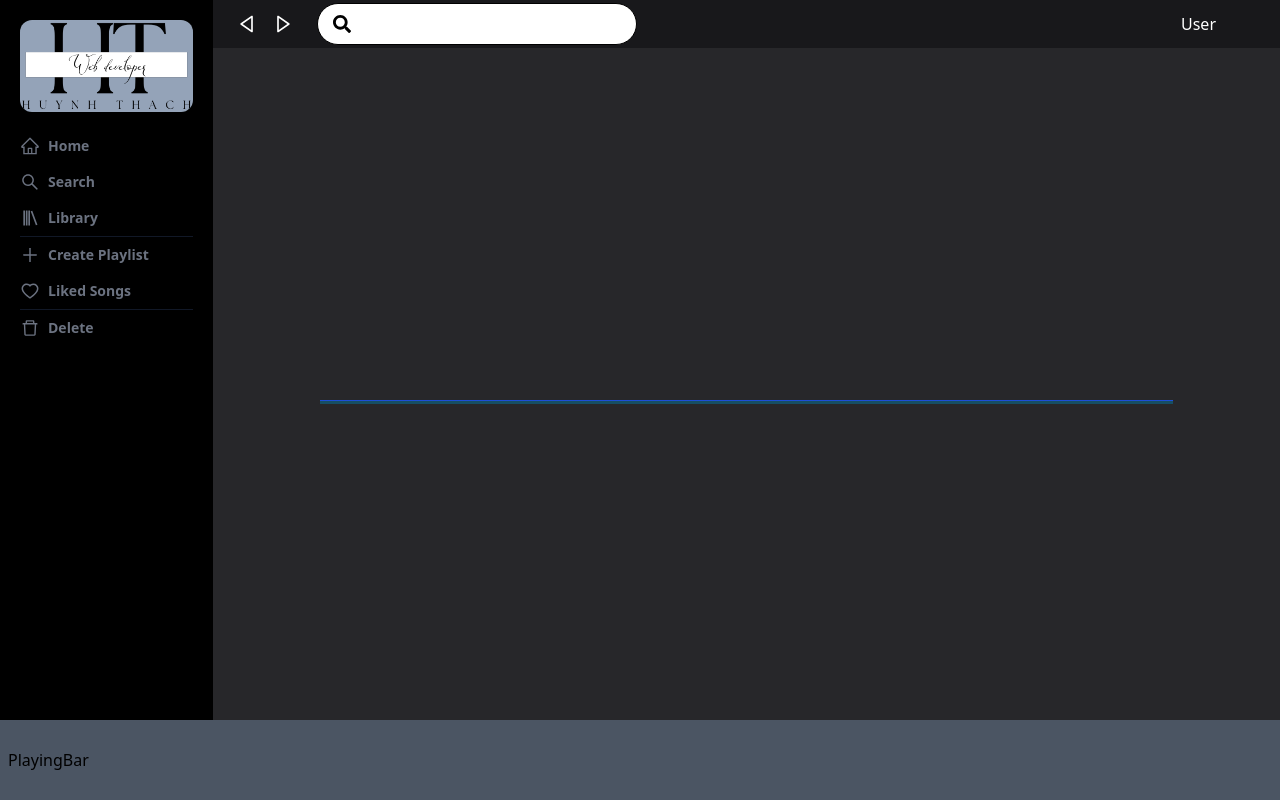
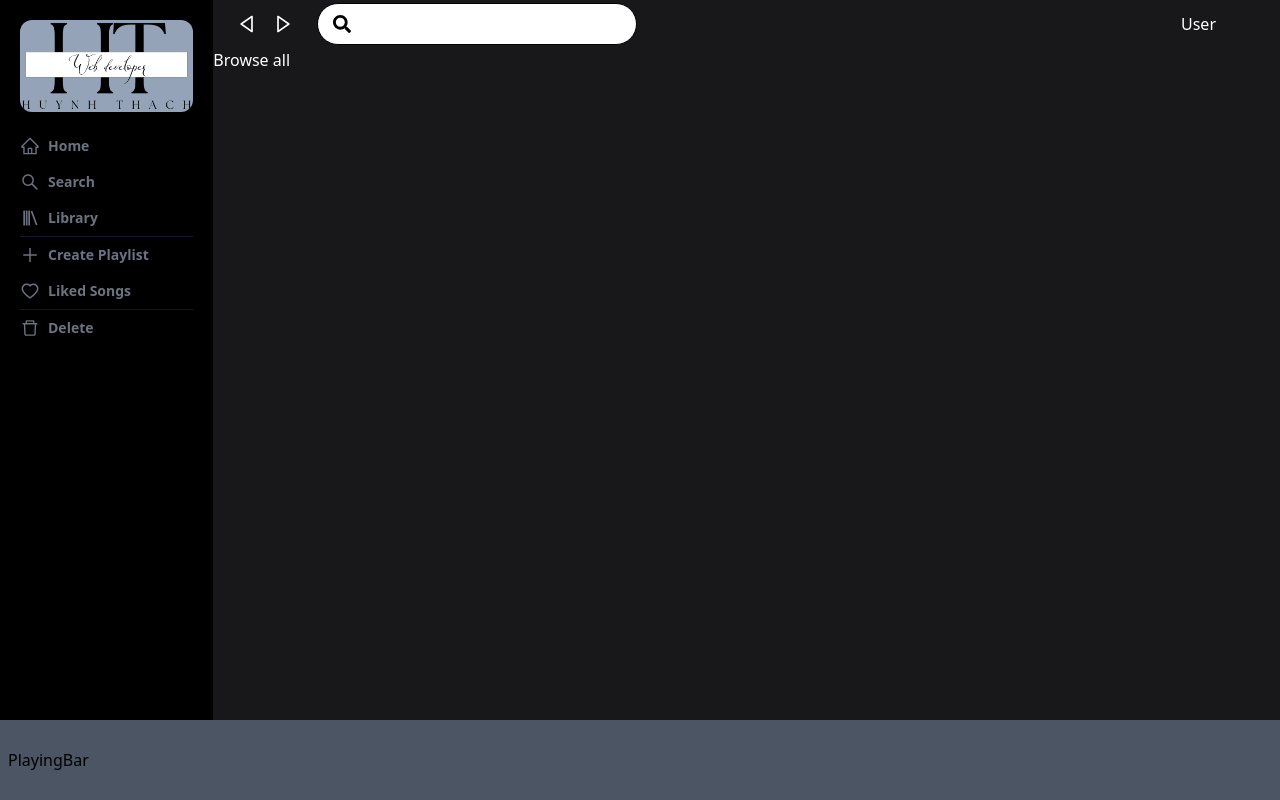
Before and after one commit to ThachHuynhIT/MP3_Web_NextJS, a Next.js app: page /search in a window 1280 px wide. Built offline with nearby package versions, Linux system fonts and the light colour scheme.

Commit message:
commit dau ngay

```diff
--- a/src/components/Header.tsx
+++ b/src/components/Header.tsx
@@ -6,7 +6,7 @@ import SearchInput from "./SearchInput";
 // rafce
 const Header = () => {
   return (
-    <div className="bg-zinc-900	 sticky top-0 flex w-full h-12 pr-10 items-center text-white z-20">
+    <div className="header bg-zinc-900	sticky top-0 flex w-full h-12 md:pr-10 items-center text-white z-20">
       <div className="flex items-center w-full m-2">
         <div className="hidden lg:flex m-4 text-xl font-medium">
           <button>
@@ -21,7 +21,7 @@ const Header = () => {
             <CgMenuHotdog className="text-5xl" />
           </button>
         </div>
-        <div className="text-black items-center">
+        <div className="text-black items-center py-2">
           <SearchInput />
         </div>
         <div className="text-right w-full px-4">User</div>
--- a/src/components/IconSidebar.tsx
+++ b/src/components/IconSidebar.tsx
@@ -1,19 +1,24 @@
+import { link } from "fs";
 import React from "react";
 import { IconType } from "react-icons";
 
 interface props {
   icon: IconType;
   label: string;
+  link: string;
 }
 
-const IconSidebar = ({ icon: Icon, label }: props) => {
+const IconSidebar = ({ icon: Icon, label, link }: props) => {
   return (
     <div>
       <div className="space-y-4">
-        <button className="flex items-center space-x-2 hover:text-white py-2">
+        <a
+          href={link}
+          className="flex items-center space-x-2 hover:text-white py-2"
+        >
           <Icon className="h-5 w-5" />
           <span className="font-black">{label}</span>
-        </button>
+        </a>
       </div>
     </div>
   );
--- a/src/components/PlayingBar.tsx
+++ b/src/components/PlayingBar.tsx
@@ -2,7 +2,7 @@ import React from "react";
 
 const PlayingBar = () => {
   return (
-    <div className="flex sticky items-center bg-gray-600 w-full bottom-0 h-20 p-2">
+    <div className="flex fixed items-center bg-gray-600 w-full bottom-0 h-20 p-2">
       PlayingBar
     </div>
   );
--- /dev/null
+++ b/src/components/SearchCard.tsx
@@ -0,0 +1,14 @@
+import React from "react";
+
+const SearchCard = () => {
+  return (
+    <div className="flex w-full h-full">
+      <div className="flex text-white">
+        Browse all
+        <div className="grid gap-6"></div>
+      </div>
+    </div>
+  );
+};
+
+export default SearchCard;
--- a/src/components/Sidebar.tsx
+++ b/src/components/Sidebar.tsx
@@ -12,7 +12,7 @@ import { BiLibrary } from "react-icons/bi";
 
 const Sidebar = () => {
   return (
-    <div className="text-gray-500 sticky top-0 m-0 px-5 pt-5 pb-36 text-xs lg:text-sm h-max scrollbar-hidden sm:max-w-[15rem] lg:max-w-[27rem] hidden md:block">
+    <div className="sidebar text-gray-500 sticky top-0 bottom-0 m-0 px-5 pt-5 pb-36 text-xs lg:text-sm h-max scrollbar-hidden sm:max-w-[15rem] lg:max-w-[27rem] hidden md:block">
       <Image
         src="/image/HTlogo.png"
         alt="me"
@@ -20,14 +20,14 @@ const Sidebar = () => {
         height="100"
         className="bg-slate-400 rounded-xl mb-4"
       />
-      <IconSidebar icon={AiOutlineHome} label="Home" />
-      <IconSidebar icon={AiOutlineSearch} label="Search" />
-      <IconSidebar icon={BiLibrary} label="Library" />
+      <IconSidebar icon={AiOutlineHome} link="/" label="Home" />
+      <IconSidebar icon={AiOutlineSearch} link="/search" label="Search" />
+      <IconSidebar icon={BiLibrary} link="/" label="Library" />
       <hr className="border-t-[0.1px] border-gray-900" />
-      <IconSidebar icon={AiOutlinePlus} label="Create Playlist" />
-      <IconSidebar icon={AiOutlineHeart} label="Liked Songs" />
+      <IconSidebar icon={AiOutlinePlus} link="/" label="Create Playlist" />
+      <IconSidebar icon={AiOutlineHeart} link="/" label="Liked Songs" />
       <hr className="border-t-[0.1px] border-gray-900 " />
-      <IconSidebar icon={AiOutlineDelete} label="Delete" />
+      <IconSidebar icon={AiOutlineDelete} link="/" label="Delete" />
     </div>
   );
 };
--- a/src/layouts/Mainlayout.tsx
+++ b/src/layouts/Mainlayout.tsx
@@ -6,15 +6,17 @@ import PlayingBar from "@/components/PlayingBar";
 export default function MainLayout({ children }: any) {
   return (
     <div className="flex flex-wrap relative w-full ">
-      <div className="flex w-full h-screen">
+      <div className="flex w-full h-full bg-zinc-900">
         <div className="lg:w-64 sm:w-0 bg-black sm:hidden lg:block">
           <Sidebar />
         </div>
         <div className="flex relative flex-wrap w-full h-full">
           <Header />
-          {children}
-          <div className="flex h-24 w-full justify-center pt-6">
-            <hr className="border-t-blue-700 border-gray-900 h-1 bg-cyan-900 w-4/5" />
+          <div className="container-body h-screen scrollbar-hidden w-full">
+            {children}
+            <div className="flex h-48 w-full justify-center pb-10 pt-6">
+              <hr className="border-t-blue-700 border-gray-900 h-1 bg-cyan-900 w-4/5" />
+            </div>
           </div>
         </div>
       </div>
--- a/src/pages/index.tsx
+++ b/src/pages/index.tsx
@@ -1,18 +1,20 @@
 import Head from "next/head";
 import HomePage from "@/components/HomePage";
-import MainLayout from "@/layouts/Mainlayout";
+import MainLayout from "@/layouts/MainLayout";
 
 export default function Home() {
   return (
-    <div className="flex bg-zinc-900 h-screen overflow-y-scroll">
+    <div className="flex bg-zinc-900 h-screen overflow-y-scroll scrollbar-hidden">
       <Head>
         <title>Music web 2.0</title>
         <meta name="description" content="Generated by create next app" />
         <meta name="viewport" content="width=device-width, initial-scale=1" />
         <link rel="icon" href="/favicon.ico" />
       </Head>
-      <main className="text-sm font-mono w-full">
+      <main className="text-sm font-mono scrollbar-hiddenw-full">
         <MainLayout>
+          <HomePage></HomePage>
+          <HomePage></HomePage>
           <HomePage></HomePage>
           <HomePage></HomePage>
           <HomePage></HomePage>
--- a/src/pages/search.tsx
+++ b/src/pages/search.tsx
@@ -1,10 +1,13 @@
 import React from "react";
-import MainLayout from "@/layouts/Mainlayout";
+import MainLayout from "../layouts/MainLayout";
+import SearchCard from "@/components/SearchCard";
 
 const Search = () => {
   return (
     <main className="flex relative bg-zinc-800 w-full h-screen overflow-y-scroll">
-      <MainLayout></MainLayout>
+      <MainLayout>
+        <SearchCard></SearchCard>
+      </MainLayout>
     </main>
   );
 };
--- a/src/styles/globals.css
+++ b/src/styles/globals.css
@@ -6,11 +6,10 @@
 
 @layer utilities {
   .scrollbar-hidden {
-    /* Hide scrollbar for IE, Edge and Firefox */
     overflow-y: scroll;
 
-    -ms-overflow-style: none; /* IE and Edge */
-    scrollbar-width: none; /* Firefox */
+    -ms-overflow-style: none;
+    scrollbar-width: none;
   }
   .scrollbar-hidden::-webkit-scrollbar {
     display: none;
```
